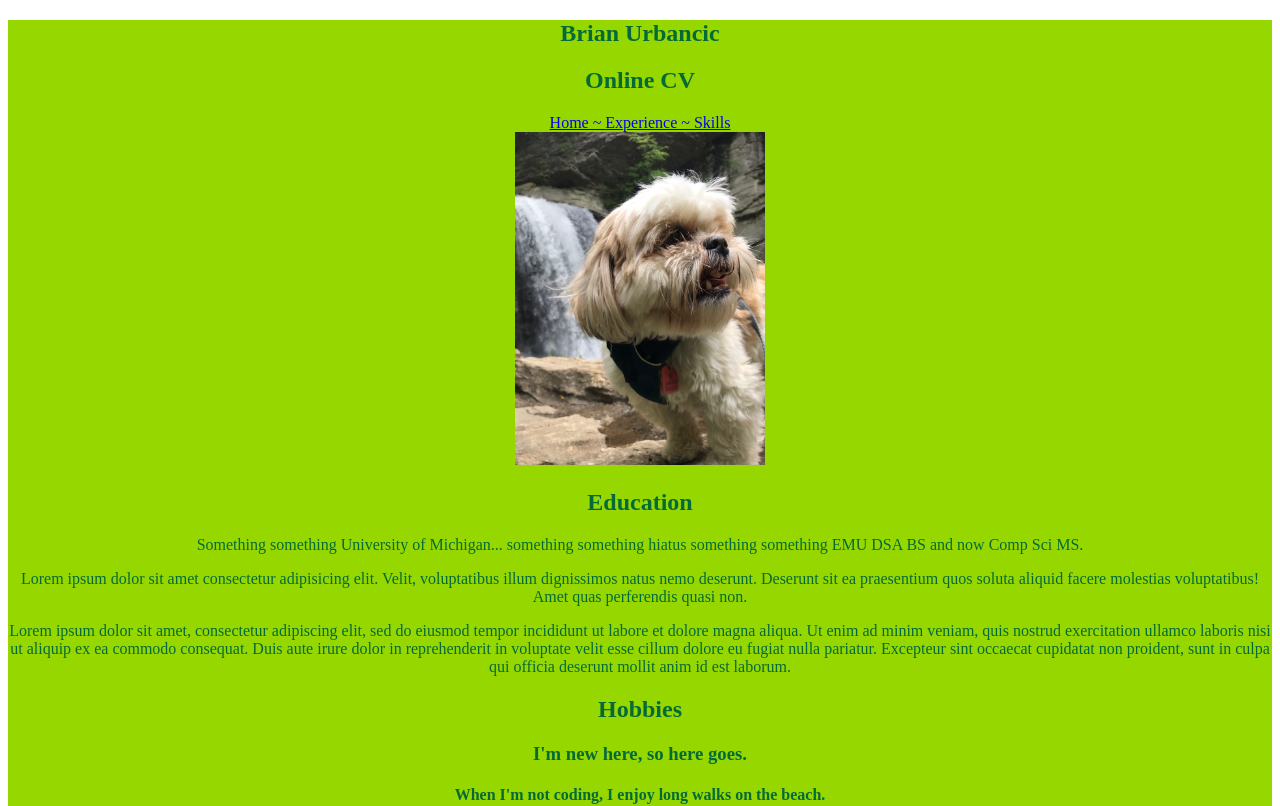
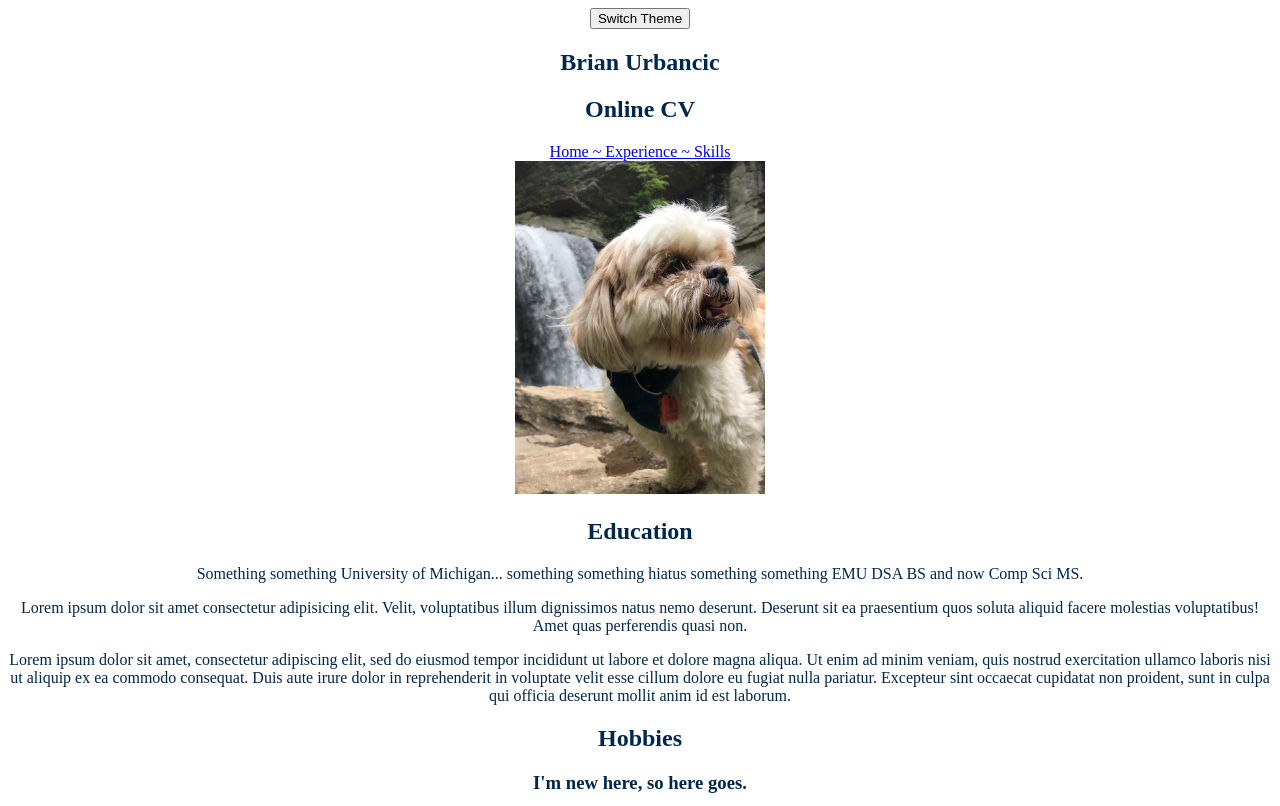
Before and after one commit to COSC631-2021Fall/profile-app-bpurbancic, a React (Create React App) app: page / in a window 1280 px wide. Shown: the top 806 px of the page. Built offline with nearby package versions, Linux system fonts and the light colour scheme.

Commit message:
Added useState hook to App.js

```diff
--- a/public/index.html
+++ b/public/index.html
@@ -1,17 +1,6 @@
 <!DOCTYPE html>
 <html lang="en">
   <head>
-    <meta charset="utf-8" />
-    <link rel="icon" href="%PUBLIC_URL%/favicon.ico" />
-    <meta name="viewport" content="width=device-width, initial-scale=1" />
-    <meta name="theme-color" content="#000000" />
-    <meta
-      name="description"
-      content="Web site created using create-react-app"
-    />
-    <link rel="apple-touch-icon" href="%PUBLIC_URL%/logo192.png" />
-
-    <link rel="manifest" href="%PUBLIC_URL%/manifest.json" />
 
     <title>My Website</title>
   </head>
--- a/src/App.js
+++ b/src/App.js
@@ -4,13 +4,22 @@ import * as sections from './components/Sections';
 import Skills from './components/skills';
 import Experience from './components/experience';
 import {BrowserRouter, Route} from "react-router-dom";
+import {useState} from "react";
 
 
 function App() {
+    const themes=['white', 'blue', 'yellow'];
+    const [themeID, setThemeID] = useState(0);
+    const switchTheme = () => {
+      setThemeID((id) => (id+1)%3);
+    }
+
     return (
+      <div style={{backgroundColor:themes[themeID]}}>
       <div className='App'>
+        <div><button onClick={switchTheme}>Switch Theme</button></div>
+        <Navbar />
 
-        <Navbar />
         <BrowserRouter>
           <Route path="/skills">
             <Skills />
@@ -30,6 +39,7 @@ function App() {
         </div>
 
       </div>
+      </div>
     );
   }
 
--- a/src/components/experience.js
+++ b/src/components/experience.js
@@ -1,7 +1,7 @@
 function Experience() {
     return (
         <div>
-            <h2>Experience: I'm looking forward to getting it.</h2>
+            <h2>Experience: I'm looking forward to getting some.</h2>
         </div>
     );
 }
--- a/src/components/skills.js
+++ b/src/components/skills.js
@@ -1,7 +1,7 @@
 function Skills() {
     return (
         <div>
-            <h2>Skills... will go here when I obtain some</h2>
+            <h2>Skills... will be added here when I obtain them.</h2>
         </div>
     );
 }
--- a/src/index.css
+++ b/src/index.css
@@ -1,11 +1,8 @@
 div {
   text-align: center;
-  background-color: #97D700;
-  color: #046A38;
+  /*background-color: yellow;*/
+  color: #00274C;
 }
-
-
-
 
 .App-header {
   background-color: #282c34;
```
